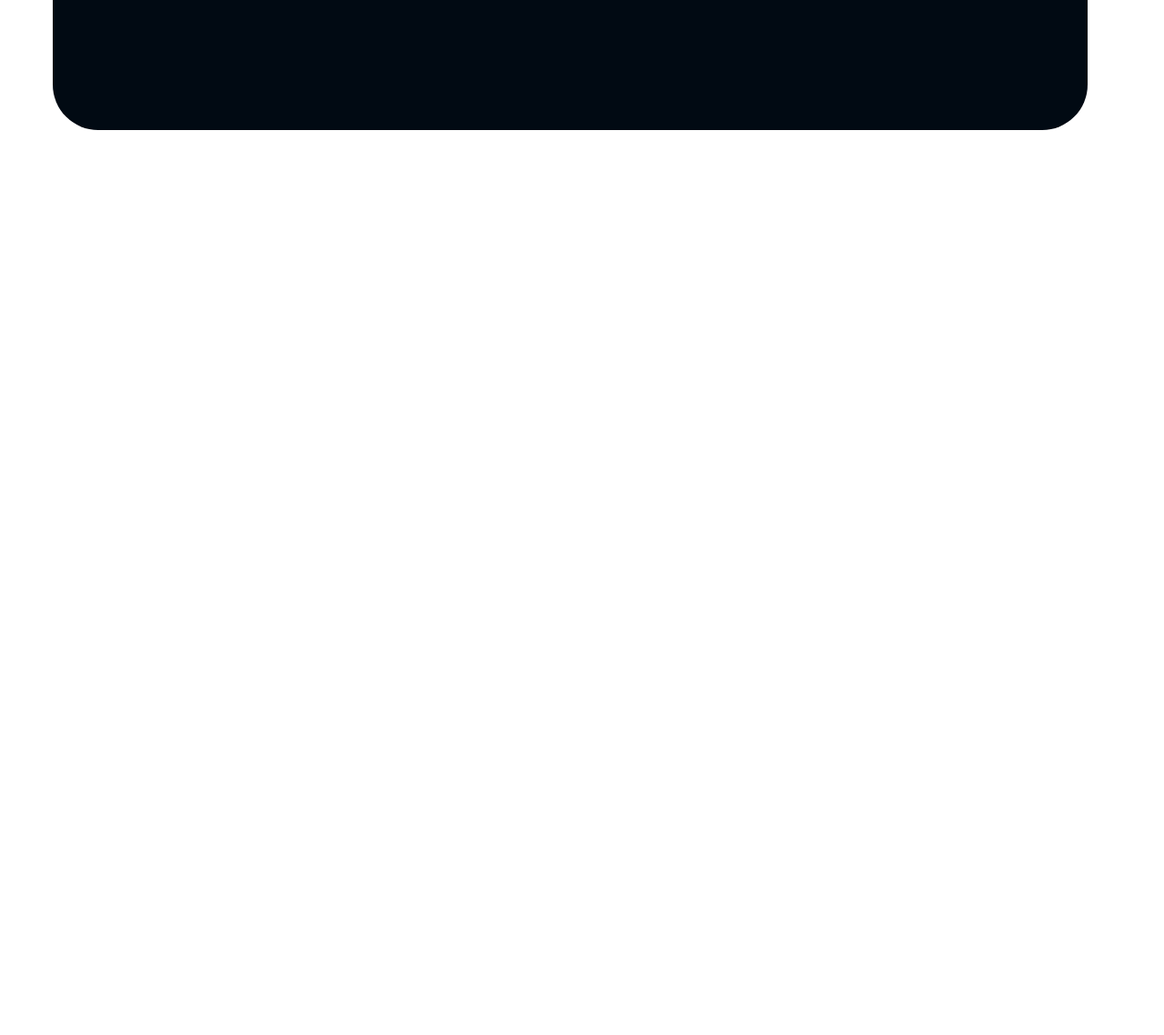
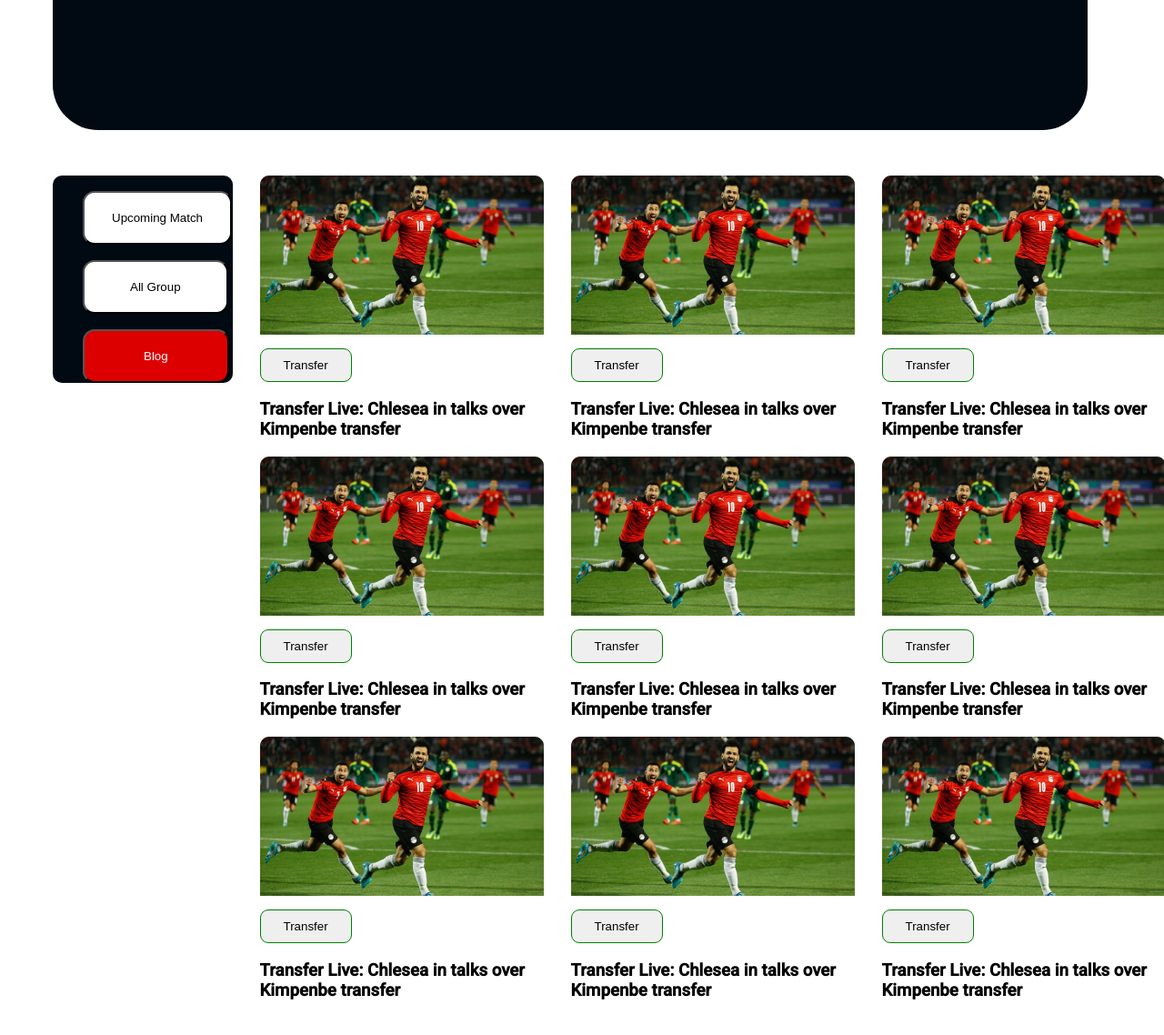
Before and after one commit to Ashikzzzz/world-cup-html5-css3, a plain HTML site: page index.html in a window 1280 px wide. Shown: the part 534-1672 px from the top of the page at 91% size. Before the commit the page ends 800 px from the top, so only its background shows below. Drawn offline with Linux system fonts and the light colour scheme.

Commit message:
middle part running

```diff
--- a/index.html
+++ b/index.html
@@ -26,5 +26,102 @@
         </div>
     </div>
     </section>
+
+        <!-- cart part  -->
+
+        <section class="cart-sec">
+              <div class="cart-parent">
+                <div class="small-cart">
+                  <a class="" href=""> <button class="anchor-btn" >Upcoming Match</button></a><br>
+                  <a href=""> <button  class="anchor-btn group-btn">All Group</button></a><br>
+                  <a href=""> <button  class="anchor-btn blog-button">Blog</button></a>
+                </div>
+                <div class="big-cart">
+                  <div class="news-cart">
+                    <div class="main-cart">
+                        <img src="assets/Blog Image.png" alt="">
+                    </div>
+                    <div class="cart-info">
+                        <button class="transfer">Transfer</button>
+                        <h3>Transfer Live: Chlesea in talks over Kimpenbe transfer</h3>
+                    </div>
+
+                  </div>
+                  <div class="news-cart">
+                    <div class="main-cart">
+                        <img src="assets/Blog Image.png" alt="">
+                    </div>
+                    <div class="cart-info">
+                        <button class="transfer">Transfer</button>
+                        <h3>Transfer Live: Chlesea in talks over Kimpenbe transfer</h3>
+                    </div>
+                  </div>
+                  <div class="news-cart">
+                    <div class="main-cart">
+                        <img src="assets/Blog Image.png" alt="">
+                    </div>
+                    <div class="cart-info">
+                        <button class="transfer">Transfer</button>
+                        <h3>Transfer Live: Chlesea in talks over Kimpenbe transfer</h3>
+                    </div>
+                  </div>
+                  <div class="news-cart">
+                    <div class="main-cart">
+                        <img src="assets/Blog Image.png" alt="">
+                    </div>
+                    <div class="cart-info">
+                        <button class="transfer">Transfer</button>
+                        <h3>Transfer Live: Chlesea in talks over Kimpenbe transfer</h3>
+                    </div>
+                  </div>
+                  <div class="news-cart">
+                    <div class="main-cart">
+                        <img src="assets/Blog Image.png" alt="">
+                    </div>
+                    <div class="cart-info">
+                        <button class="transfer">Transfer</button>
+                        <h3>Transfer Live: Chlesea in talks over Kimpenbe transfer</h3>
+                    </div>
+                  </div>
+                  <div class="news-cart">
+                    <div class="main-cart">
+                        <img src="assets/Blog Image.png" alt="">
+                    </div>
+                    <div class="cart-info">
+                        <button class="transfer">Transfer</button>
+                        <h3>Transfer Live: Chlesea in talks over Kimpenbe transfer</h3>
+                    </div>
+                  </div>
+                  <div class="news-cart">
+                    <div class="main-cart">
+                        <img src="assets/Blog Image.png" alt="">
+                    </div>
+                    <div class="cart-info">
+                        <button class="transfer">Transfer</button>
+                        <h3>Transfer Live: Chlesea in talks over Kimpenbe transfer</h3>
+                    </div>
+                  </div>
+                  <div class="news-cart">
+                    <div class="main-cart">
+                        <img src="assets/Blog Image.png" alt="">
+                    </div>
+                    <div class="cart-info">
+                        <button class="transfer">Transfer</button>
+                        <h3>Transfer Live: Chlesea in talks over Kimpenbe transfer</h3>
+                    </div>
+                  </div>
+                  <div class="news-cart">
+                    <div class="main-cart">
+                        <img src="assets/Blog Image.png" alt="">
+                    </div>
+                    <div class="cart-info">
+                        <button class="transfer">Transfer</button>
+                        <h3>Transfer Live: Chlesea in talks over Kimpenbe transfer</h3>
+                    </div>
+                  </div>
+                </div>
+              </div>
+        </section>
+
 </body>
 </html>
--- a/style.css
+++ b/style.css
@@ -49,9 +49,57 @@ body{
 
 }
 .live:hover {
-    padding-right: 25px;
+    padding-left: 25px;
   }
 
 .fa-greater-than{
     padding-left: 10px;
 }
+
+/* cart styles  */
+.cart-parent{
+    width: 90%;
+
+    margin:50px;
+}
+.small-cart{
+    width: 20%;
+    height: 40%;
+    background-color: #010A13;
+    border-radius: 10px;
+}
+.anchor-btn{
+    padding: 20px 30px;
+    margin-top: 17px;
+    margin-left: 33px;
+    border-radius: 13px;
+    background: #FFFFFF;
+
+}
+.group-btn{
+    padding: 20px 50px;
+}
+.blog-button{
+    padding: 20px 65px;
+    background: #DD0000;
+    color: white;
+}
+.cart-parent{
+    display: flex;
+}
+.news-cart{
+    padding-left: 30px;
+}
+.big-cart{
+    display: grid;
+    grid-template-columns: repeat(3, 1fr);
+    width: 80%;
+    margin-right: 30px;
+}
+.transfer{
+    border: 1px solid green;
+    padding: 10px 25px;
+    margin-top: 15px;
+    border-radius: 9px;
+
+}
```
